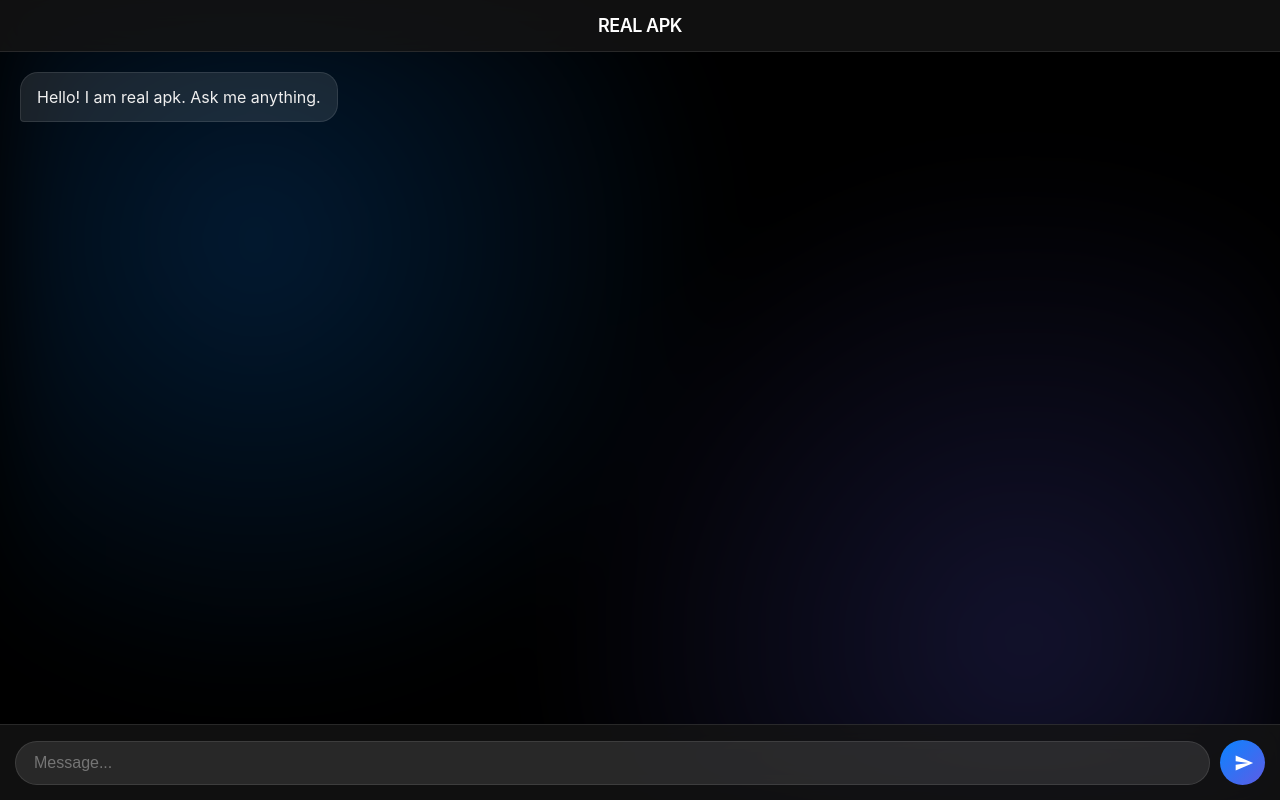
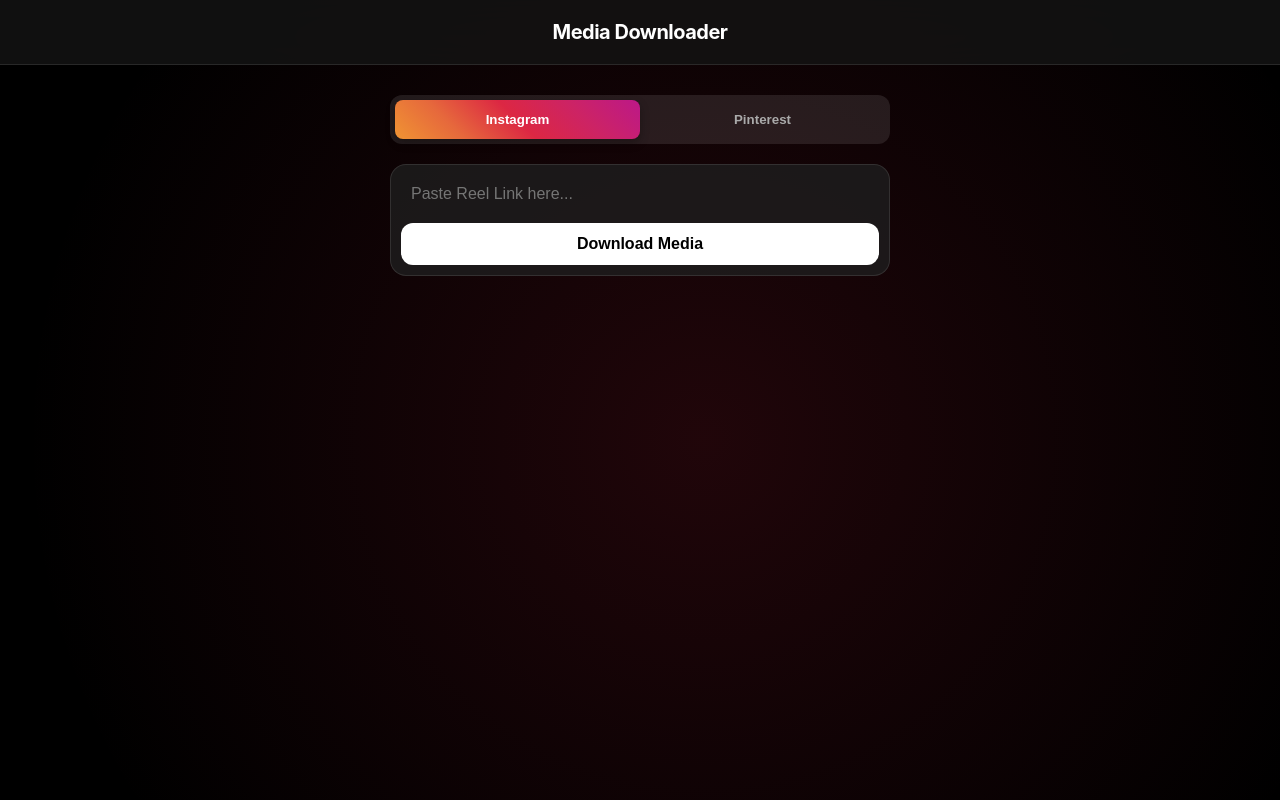
Before and after one commit to realapk-alt/my-pastebin-app, a plain HTML site: page index.html in a window 1280 px wide. Drawn offline with nearby package versions, Linux system fonts and the light colour scheme.

Commit message:
Update index.html

```diff
--- a/index.html
+++ b/index.html
@@ -3,273 +3,195 @@
 <head>
     <meta charset="UTF-8">
     <meta name="viewport" content="width=device-width, initial-scale=1.0, maximum-scale=1.0, user-scalable=no">
-    <title>WormGPT iOS</title>
-    <script src="https://cdn.jsdelivr.net/npm/marked/marked.min.js"></script>
+    <title>Universal Downloader</title>
     <style>
-        /* --- iOS & Glass Theme Setup --- */
         :root {
             --bg-dark: #000000;
             --glass-bg: rgba(30, 30, 30, 0.6);
             --glass-border: rgba(255, 255, 255, 0.1);
-            --accent-gradient: linear-gradient(135deg, #0A84FF, #5E5CE6);
-            --bot-bg: rgba(255, 255, 255, 0.1);
+            --accent-gradient: linear-gradient(135deg, #FF2E63, #FF99C8); /* Instagram/Pinterest Vibe */
+            --ig-gradient: linear-gradient(45deg, #f09433 0%, #e6683c 25%, #dc2743 50%, #cc2366 75%, #bc1888 100%);
+            --pin-color: #E60023;
             --text-primary: #ffffff;
-            --text-secondary: #8E8E93;
         }
 
-        * { box-sizing: border-box; -webkit-tap-highlight-color: transparent; }
-
         body {
-            margin: 0;
-            padding: 0;
-            font-family: -apple-system, BlinkMacSystemFont, "SF Pro Text", "Segoe UI", Roboto, Helvetica, Arial, sans-serif;
+            margin: 0; padding: 0;
+            font-family: -apple-system, BlinkMacSystemFont, "SF Pro Text", Roboto, sans-serif;
             background-color: var(--bg-dark);
             color: var(--text-primary);
-            height: 100dvh; /* Dynamic Height for Mobile */
-            display: flex;
-            flex-direction: column;
-            overflow: hidden;
+            min-height: 100vh;
+            display: flex; flex-direction: column; align-items: center;
         }
 
-        /* Ambient Background Orbs (Glowing effect) */
+        /* Ambient Glow */
         .ambient-light {
-            position: fixed;
-            top: 0; left: 0; width: 100%; height: 100%;
-            background: radial-gradient(circle at 20% 30%, rgba(10, 132, 255, 0.2), transparent 40%),
-                        radial-gradient(circle at 80% 80%, rgba(94, 92, 230, 0.2), transparent 40%);
-            z-index: -1;
-            filter: blur(40px);
+            position: fixed; top: -20%; left: -20%; width: 150%; height: 150%;
+            background: radial-gradient(circle at 50% 50%, rgba(220, 39, 67, 0.15), transparent 60%);
+            z-index: -1; pointer-events: none;
         }
 
-        /* --- Header --- */
         header {
-            padding: 15px 20px;
-            text-align: center;
-            font-weight: 600;
-            font-size: 18px;
-            letter-spacing: -0.5px;
-            background: rgba(20, 20, 20, 0.8);
-            backdrop-filter: blur(20px);
-            -webkit-backdrop-filter: blur(20px);
+            padding: 20px; font-size: 20px; font-weight: 700;
+            letter-spacing: -0.5px; text-align: center; width: 100%;
+            background: rgba(20, 20, 20, 0.8); backdrop-filter: blur(20px);
             border-bottom: 1px solid var(--glass-border);
-            position: sticky;
-            top: 0;
-            z-index: 10;
+            position: sticky; top: 0; z-index: 10;
         }
 
-        /* --- Chat Area --- */
-        #chat-container {
-            flex: 1;
-            overflow-y: auto;
-            padding: 20px;
-            display: flex;
-            flex-direction: column;
-            gap: 12px;
-            scroll-behavior: smooth;
+        .container {
+            width: 90%; max-width: 500px; margin-top: 30px;
+            display: flex; flex-direction: column; gap: 20px;
         }
 
-        .message {
-            max-width: 85%;
-            padding: 12px 16px;
-            border-radius: 18px;
-            font-size: 16px;
-            line-height: 1.5;
-            position: relative;
-            word-wrap: break-word;
-            animation: fadeIn 0.3s ease;
+        /* Platform Switcher */
+        .toggle-container {
+            display: flex; background: rgba(255,255,255,0.1);
+            padding: 5px; border-radius: 12px;
+        }
+        .toggle-btn {
+            flex: 1; padding: 12px; border: none; background: transparent;
+            color: #aaa; font-weight: 600; border-radius: 8px; cursor: pointer;
+            transition: all 0.3s ease;
+        }
+        .toggle-btn.active {
+            color: white; box-shadow: 0 4px 10px rgba(0,0,0,0.3);
         }
 
-        /* Animation */
-        @keyframes fadeIn {
-            from { opacity: 0; transform: translateY(10px); }
-            to { opacity: 1; transform: translateY(0); }
+        /* Dynamic Colors for active toggle */
+        #btn-ig.active { background: var(--ig-gradient); }
+        #btn-pin.active { background: var(--pin-color); }
+
+        /* Input Area */
+        .input-box {
+            background: rgba(30,30,30,0.8); border: 1px solid var(--glass-border);
+            border-radius: 16px; padding: 5px; display: flex; flex-direction: column;
+        }
+        input {
+            width: 100%; padding: 15px; background: transparent; border: none;
+            color: white; font-size: 16px; outline: none;
+        }
+        .action-btn {
+            margin: 5px; padding: 12px; border-radius: 12px; border: none;
+            background: white; color: black; font-weight: bold; font-size: 16px;
+            cursor: pointer; transition: transform 0.1s;
+        }
+        .action-btn:active { transform: scale(0.96); }
+
+        /* Result Area */
+        #result-area {
+            margin-top: 20px; display: none; flex-direction: column; gap: 15px;
+            background: rgba(255,255,255,0.05); padding: 15px; border-radius: 16px;
+            border: 1px solid var(--glass-border); animation: slideUp 0.4s ease;
+        }
+        @keyframes slideUp { from {opacity:0; transform:translateY(20px);} to {opacity:1; transform:translateY(0);} }
+
+        video, img {
+            width: 100%; border-radius: 10px; max-height: 500px; object-fit: contain; background: black;
         }
 
-        /* Bot Message Style (Glassy Grey) */
-        .bot {
-            align-self: flex-start;
-            background: var(--bot-bg);
-            border: 1px solid var(--glass-border);
-            border-bottom-left-radius: 4px;
-            color: #efefef;
+        .dwn-btn {
+            text-decoration: none; text-align: center; display: block;
+            background: #238636; color: white; padding: 12px; border-radius: 10px;
+            font-weight: bold; margin-top: 10px;
         }
 
-        /* User Message Style (iOS Blue Gradient) */
-        .user {
-            align-self: flex-end;
-            background: var(--accent-gradient);
-            border-bottom-right-radius: 4px;
-            color: white;
-            box-shadow: 0 4px 15px rgba(10, 132, 255, 0.3);
-        }
-
-        /* Markdown Styles for Bot */
-        .bot pre {
-            background: rgba(0,0,0,0.5);
-            padding: 10px;
-            border-radius: 10px;
-            overflow-x: auto;
-            margin: 5px 0;
-            border: 1px solid var(--glass-border);
-        }
-        .bot code { font-family: 'Menlo', monospace; font-size: 14px; }
-        .bot p { margin: 0 0 5px 0; }
-        .bot p:last-child { margin: 0; }
-
-        /* --- Input Area --- */
-        .input-area {
-            padding: 15px;
-            background: rgba(20, 20, 20, 0.8);
-            backdrop-filter: blur(25px);
-            -webkit-backdrop-filter: blur(25px);
-            border-top: 1px solid var(--glass-border);
-            display: flex;
-            align-items: center;
-            gap: 10px;
-            padding-bottom: max(15px, env(safe-area-inset-bottom)); /* iPhone Home Bar Support */
-        }
-
-        input {
-            flex: 1;
-            background: rgba(255, 255, 255, 0.1);
-            border: 1px solid var(--glass-border);
-            padding: 12px 18px;
-            border-radius: 25px;
-            color: white;
-            font-size: 16px;
-            outline: none;
-            transition: all 0.2s;
-        }
-
-        input:focus {
-            background: rgba(255, 255, 255, 0.15);
-            border-color: rgba(255, 255, 255, 0.3);
-        }
-
-        /* Send Button */
-        button {
-            width: 45px;
-            height: 45px;
-            border-radius: 50%;
-            border: none;
-            background: var(--accent-gradient);
-            color: white;
-            display: flex;
-            align-items: center;
-            justify-content: center;
-            cursor: pointer;
-            transition: transform 0.1s;
-        }
-
-        button:active { transform: scale(0.9); }
-
-        button svg { width: 20px; height: 20px; fill: white; margin-left: 2px; }
-
-        /* Typing Dot Animation */
-        .typing {
-            font-size: 12px;
-            color: var(--text-secondary);
-            margin-left: 15px;
-            margin-bottom: 5px;
-            display: none;
-        }
-        .dot { animation: blink 1.4s infinite both; }
-        .dot:nth-child(2) { animation-delay: 0.2s; }
-        .dot:nth-child(3) { animation-delay: 0.4s; }
-        @keyframes blink { 0% { opacity: 0.2; } 20% { opacity: 1; } 100% { opacity: 0.2; } }
+        #loading { text-align: center; color: #888; display: none; margin-top: 20px; }
+        .spinner { display: inline-block; width: 20px; height: 20px; border: 3px solid rgba(255,255,255,0.3); border-radius: 50%; border-top-color: white; animation: spin 1s ease-in-out infinite; }
+        @keyframes spin { to { transform: rotate(360deg); } }
 
     </style>
 </head>
 <body>
 
     <div class="ambient-light"></div>
+    <header>Media Downloader</header>
 
-    <header>
-        REAL APK
-    </header>
+    <div class="container">
+        <div class="toggle-container">
+            <button class="toggle-btn active" id="btn-ig" onclick="setPlatform('ig')">Instagram</button>
+            <button class="toggle-btn" id="btn-pin" onclick="setPlatform('pin')">Pinterest</button>
+        </div>
 
-    <div id="chat-container">
-        <div class="message bot">
-            Hello! I am real apk. Ask me anything.
+        <div class="input-box">
+            <input type="text" id="urlInput" placeholder="Paste Reel Link here...">
+            <button class="action-btn" onclick="fetchMedia()">Download Media</button>
+        </div>
+
+        <div id="loading"><div class="spinner"></div> Processing...</div>
+
+        <div id="result-area">
+            <div id="media-container"></div>
+            <a id="download-link" class="dwn-btn" target="_blank">Download File</a>
         </div>
     </div>
 
-    <div class="typing" id="typingIndicator">
-        AI is thinking<span class="dot">.</span><span class="dot">.</span><span class="dot">.</span>
-    </div>
+    <script>
+        let currentPlatform = 'ig';
 
-    <div class="input-area">
-        <input type="text" id="userInput" placeholder="Message..." autocomplete="off">
-        <button onclick="sendMessage()" id="sendBtn">
-            <svg viewBox="0 0 24 24"><path d="M2.01 21L23 12 2.01 3 2 10l15 2-15 2z"></path></svg>
-        </button>
-    </div>
+        function setPlatform(platform) {
+            currentPlatform = platform;
 
-<script>
-    const chatBox = document.getElementById('chat-container');
-    const inputField = document.getElementById('userInput');
-    const sendBtn = document.getElementById('sendBtn');
-    const typingIndicator = document.getElementById('typingIndicator');
+            // Toggle UI
+            document.getElementById('btn-ig').className = `toggle-btn ${platform === 'ig' ? 'active' : ''}`;
+            document.getElementById('btn-pin').className = `toggle-btn ${platform === 'pin' ? 'active' : ''}`;
 
-    // Enter Key Support
-    inputField.addEventListener("keypress", function(event) {
-        if (event.key === "Enter") { sendMessage(); }
-    });
+            // Update Placeholder
+            const ph = platform === 'ig' ? "Paste Instagram Reel Link..." : "Paste Pinterest Link...";
+            document.getElementById('urlInput').placeholder = ph;
 
-    async function sendMessage() {
-        const text = inputField.value.trim();
-        if (!text) return;
+            // Hide result
+            document.getElementById('result-area').style.display = 'none';
+        }
 
-        // Add User Message
-        addMessage(text, 'user');
-        inputField.value = '';
-        inputField.disabled = true; // Disable input while loading
-        typingIndicator.style.display = 'block';
-        chatBox.scrollTop = chatBox.scrollHeight;
+        async function fetchMedia() {
+            const url = document.getElementById('urlInput').value.trim();
+            if (!url) return alert("Please paste a link first!");
+
+            // Show Loading
+            document.getElementById('loading').style.display = 'block';
+            document.getElementById('result-area').style.display = 'none';
 
             try {
-            // API Call
-            const response = await fetch('/api/chat', {
+                const response = await fetch('/api/download', {
                     method: 'POST',
                     headers: { 'Content-Type': 'application/json' },
-                body: JSON.stringify({ message: text })
+                    body: JSON.stringify({ platform: currentPlatform, url: url })
                 });
 
                 const data = await response.json();
+                document.getElementById('loading').style.display = 'none';
 
-            // Handle Response
                 if (data.status === 'success') {
-                addMessage(data.response, 'bot');
+                    showResult(data);
                 } else {
-                addMessage(`Error: ${data.message || 'Server Error'}`, 'bot');
+                    alert('Error: ' + (data.message || 'Failed to fetch'));
                 }
 
             } catch (error) {
-            addMessage("Connection failed. Check your internet.", 'bot');
-        } finally {
-            // Re-enable Input
-            inputField.disabled = false;
-            typingIndicator.style.display = 'none';
-            inputField.focus();
+                document.getElementById('loading').style.display = 'none';
+                alert('Server Error. Try again.');
             }
         }
 
-    function addMessage(text, sender) {
-        const div = document.createElement('div');
-        div.className = `message ${sender}`;
+        function showResult(data) {
+            const container = document.getElementById('media-container');
+            const dwnLink = document.getElementById('download-link');
+            const resultBox = document.getElementById('result-area');
 
-        if (sender === 'bot') {
-            div.innerHTML = marked.parse(text); // Convert Markdown
-        } else {
-            div.textContent = text;
+            container.innerHTML = '';
+
+            if (data.video) {
+                container.innerHTML = `<video controls autoplay loop><source src="${data.video}" type="video/mp4"></video>`;
+                dwnLink.href = data.video;
+                dwnLink.innerText = "Download Video";
+            } else if (data.photo) {
+                container.innerHTML = `<img src="${data.photo}" alt="Downloaded Image">`;
+                dwnLink.href = data.photo;
+                dwnLink.innerText = "Download Image";
             }
 
-        chatBox.appendChild(div);
-
-        // Smooth scroll to bottom
-        setTimeout(() => {
-            chatBox.scrollTo({ top: chatBox.scrollHeight, behavior: 'smooth' });
-        }, 100);
+            resultBox.style.display = 'flex';
         }
     </script>
 
```
Lines whose indentation alone changed are shown as unchanged.
